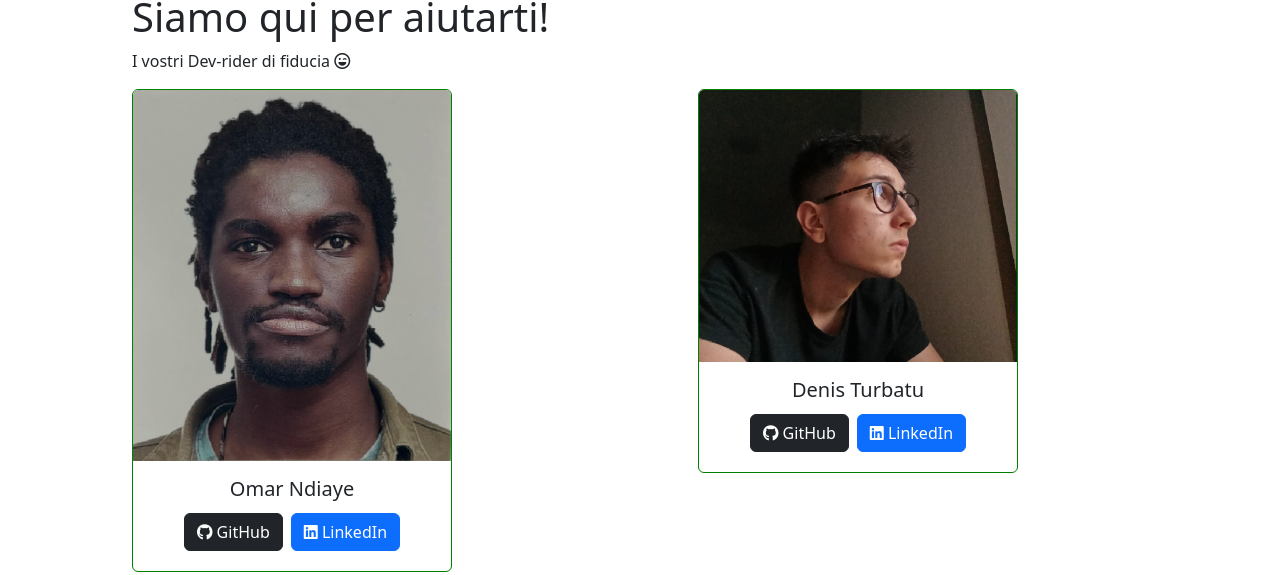
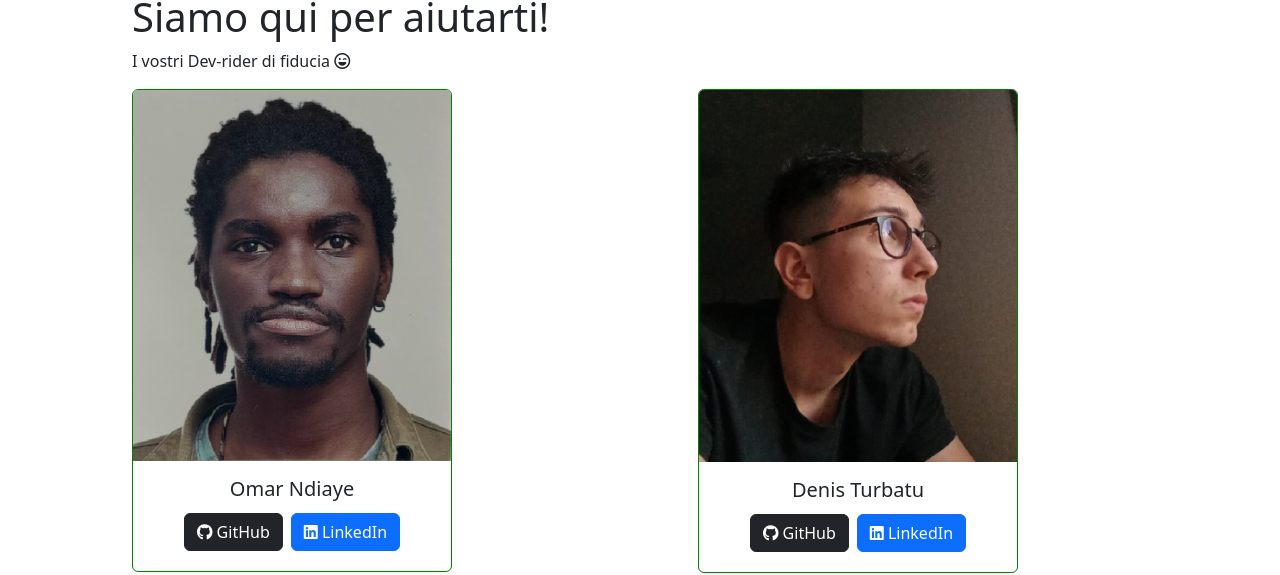
Before and after one commit to Denis-Turbatu/vite-vue-deliveboo, a Vue app: page /contattaci in a window 1280 px wide. Shown: the part 114-689 px from the top of the page. Built offline with nearby package versions, Linux system fonts and the light colour scheme; no server answers; what vue-braintree would draw is missing.

Commit message:
feat: image cover

```diff
--- a/src/pages/ContactUs.vue
+++ b/src/pages/ContactUs.vue
@@ -29,7 +29,7 @@
             </div>
             <div class="col-md-6 mb-4" >
                 <div class="card me-3" style="width: 20rem;">
-                    <img src="../assets/img/denis.png" class="card-img-top" alt="Image 2">
+                    <img src="../assets/img/denis.png" class="card-img-top" id="denis" alt="Image 2">
                     <div class="card-body text-center">
                         <h5 class="card-title">Denis Turbatu</h5>
                         <a href="https://github.com/Denis-Turbatu" target="_blank" class="btn btn-dark m-1"><i class="fab fa-github"></i> GitHub</a>
@@ -86,4 +86,9 @@
 .card{
 border-color: green;
 }
+
+#denis{
+    height: 372px;
+    object-fit: cover;
+}
 </style>
```
